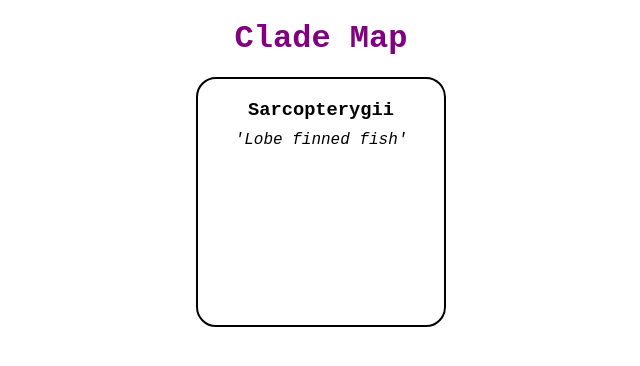
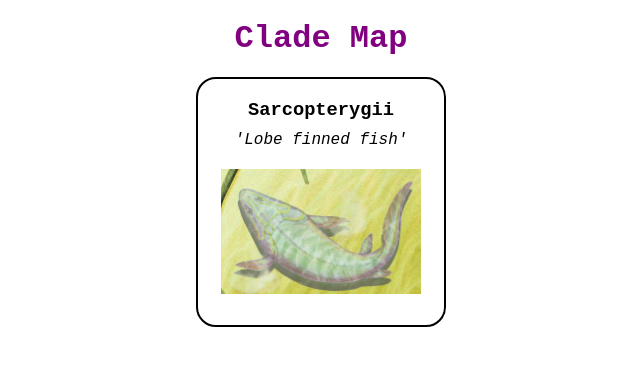
Before and after one commit to barneywhiffin/clade-map, a React (Vite) app: page / in a window 1280 px wide. Shown: the top 366 px of the page, without its empty margins (319-959 px from the left). Built offline with nearby package versions, Linux system fonts and the light colour scheme.

Commit message:
feat: add image to clade card

```diff
--- a/src/components/clade-card/clade-card.css
+++ b/src/components/clade-card/clade-card.css
@@ -9,3 +9,7 @@
     text-align: center;
     padding: 20px;
 }
+
+.clade-img {
+    margin-top: 20px;
+}
--- a/src/components/clade-card/clade-card.jsx
+++ b/src/components/clade-card/clade-card.jsx
@@ -1,11 +1,13 @@
 import './clade-card.css'
+import Sarcopterygii from '/src/assets/sarcopterygii.png'
 
 function CladeCard() {
     return (
         <>
-            <div class='clade-card'>
+            <div className="clade-card">
                 <h3>Sarcopterygii</h3>
                 <p style={{fontStyle: "italic", marginTop: "10px"}}>'Lobe finned fish'</p>
+                <img className="clade-img" src={Sarcopterygii} width="200px" alt="A lobe finned fish" />
             </div>
         </>
     );
```
Also changed, not shown: src/assets/sarcopterygii.png (added).
